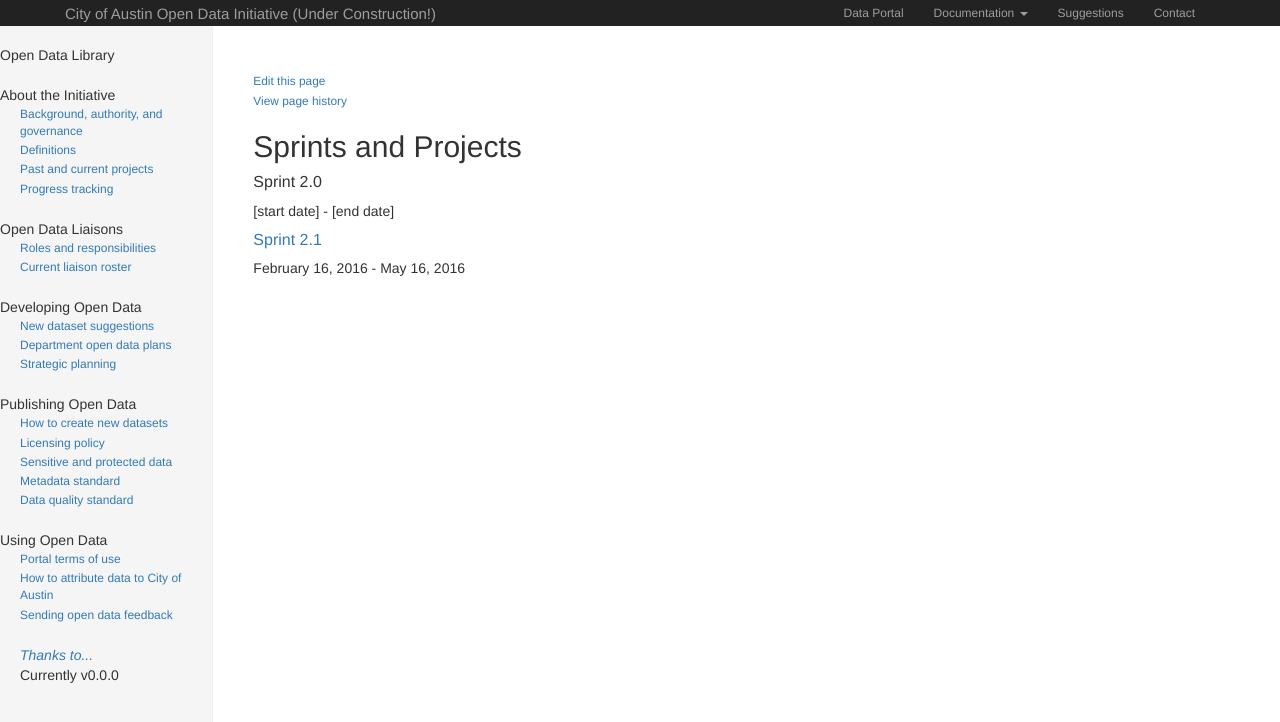
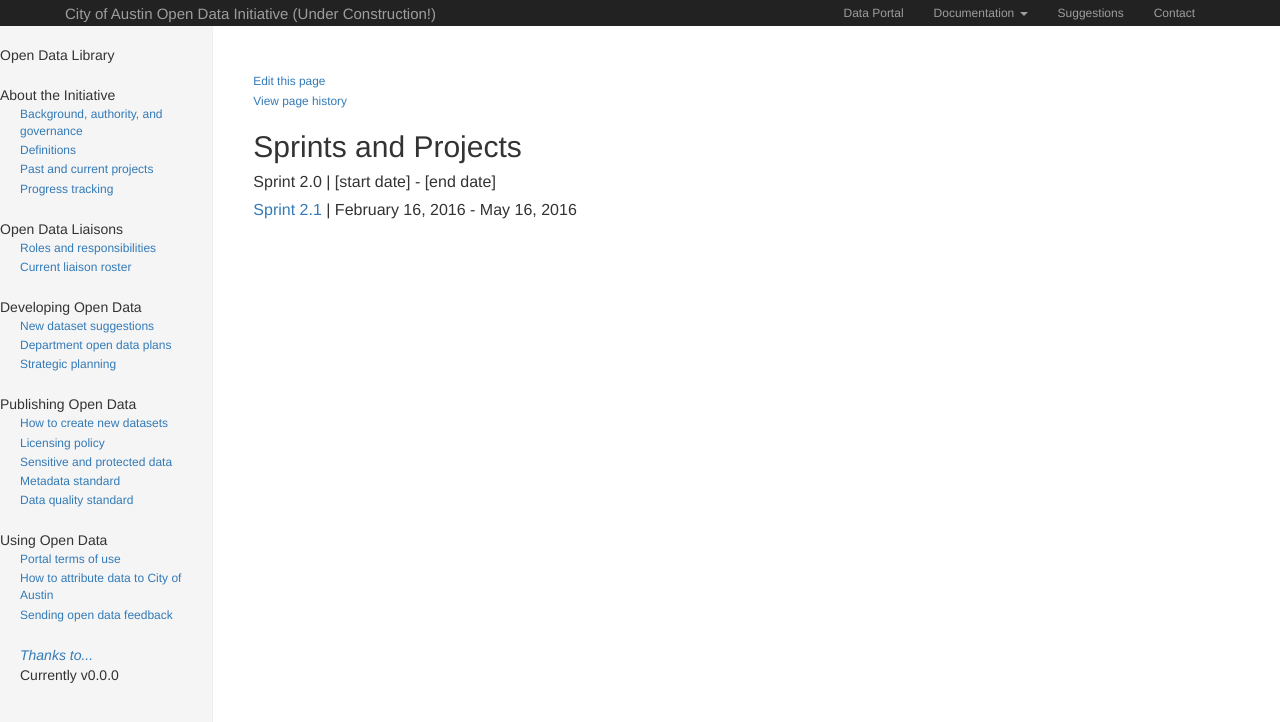
Before and after one commit to cityofaustin/open-data-manual, a Jekyll site: the page built from projects/index.md, in a window 1280 px wide. Shown: the top 722 px of the page. Built offline with Jekyll 4.4.1, drawn with Linux system fonts in a browser that asks for light colours; nearby versions of some CDN libraries.

```diff
--- a/projects/index.md
+++ b/projects/index.md
@@ -4,8 +4,6 @@ title: Sprints and Projects
 file: projects/index.md
 ---
 
-#### Sprint 2.0
-[start date] - [end date]
+#### Sprint 2.0 | [start date] - [end date]
 
-#### [Sprint 2.1]({{site.baseurl}}/projects/sprint_2_1)
-February 16, 2016 - May 16, 2016
+#### [Sprint 2.1]({{site.baseurl}}/projects/sprint_2_1) | February 16, 2016 - May 16, 2016
```
